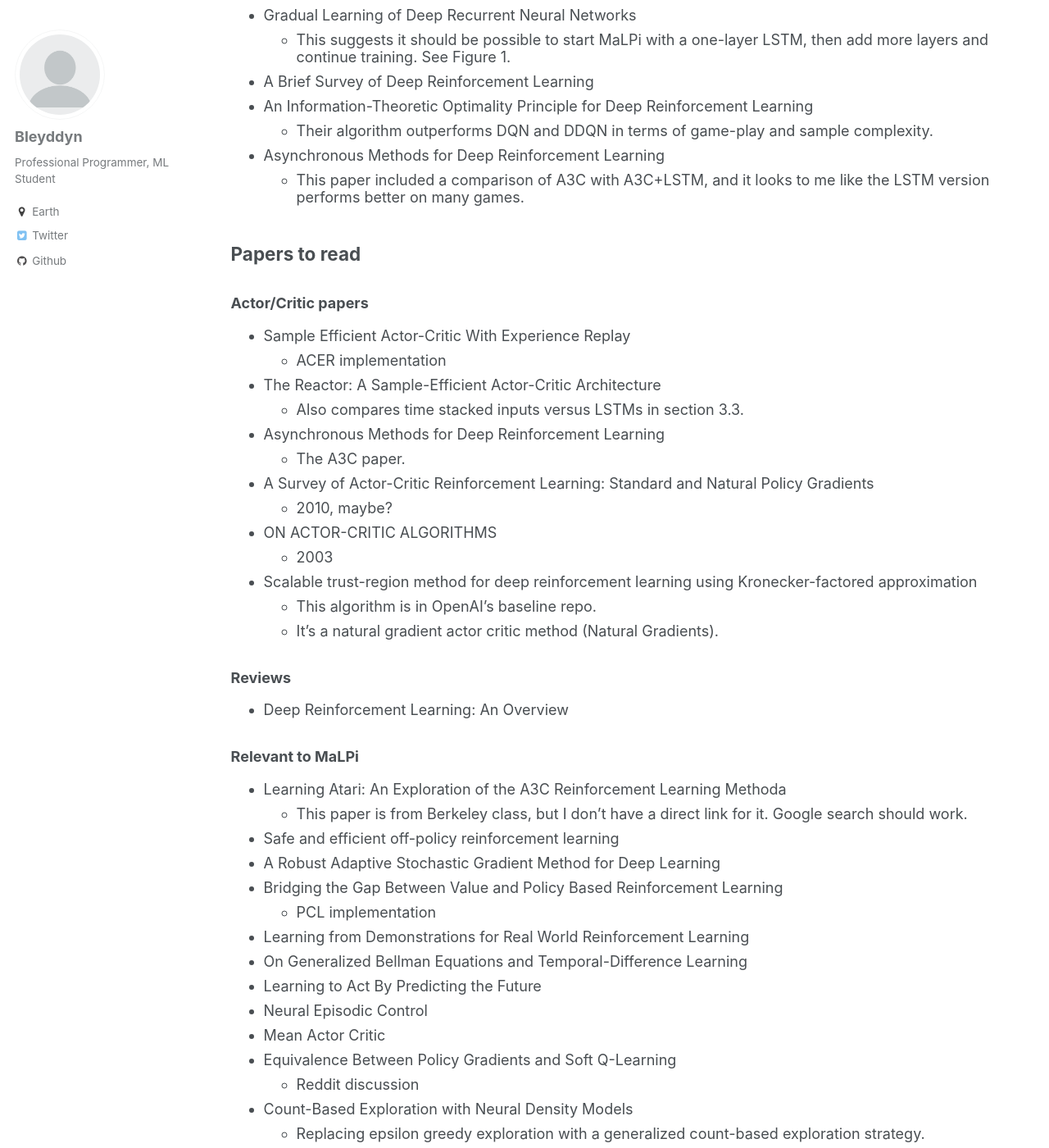
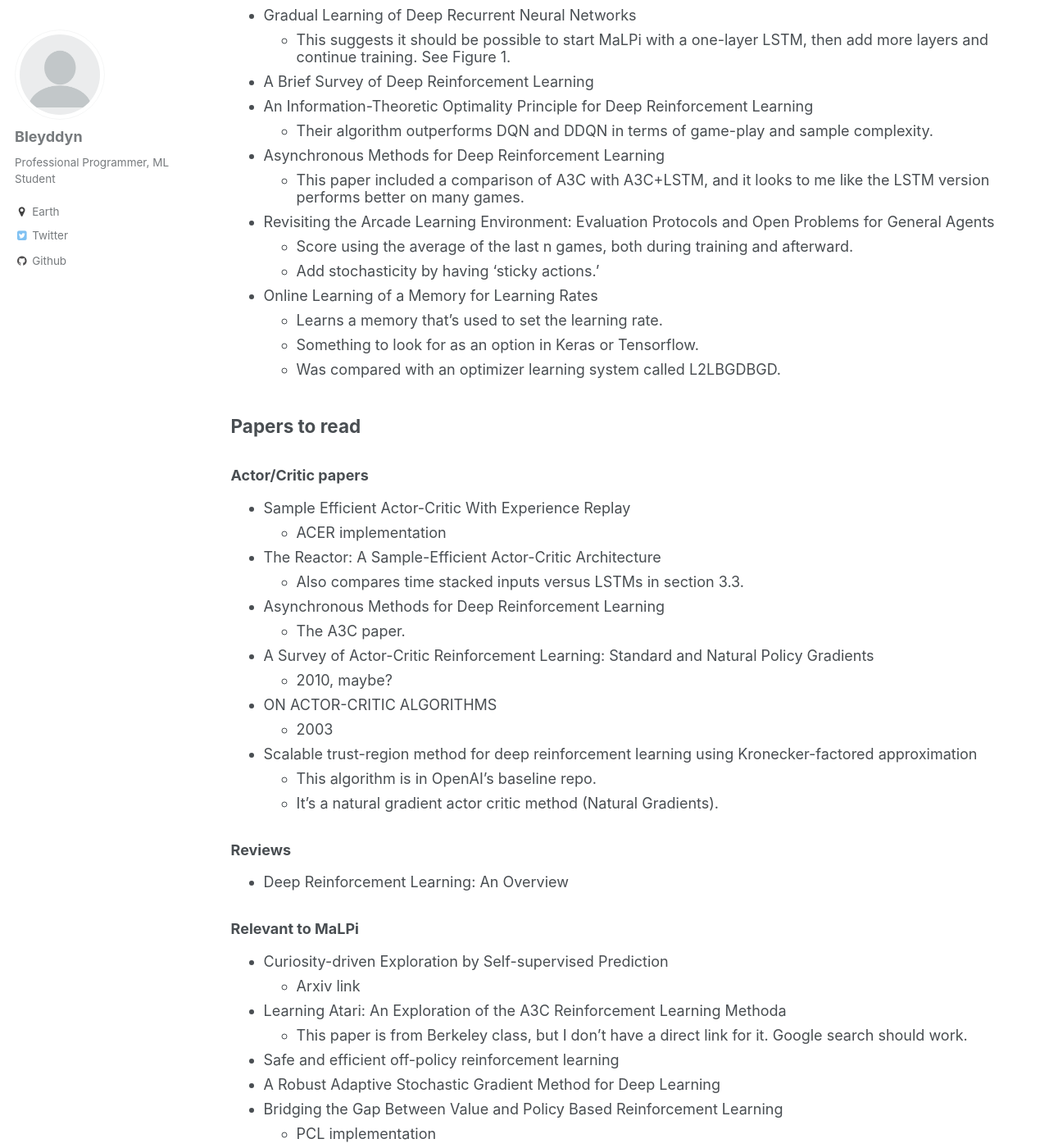
Before and after one commit to Bleyddyn/Bleyddyn.github.io, a Jekyll site: the page built from _pages/publications.md, in a window 1280 px wide and 1400 px high, scrolled down 2531 px. Shown: the whole window at 82% size. Built offline with Jekyll 4.4.1, drawn with Linux system fonts in a browser that asks for light colours; some of the changed text lies outside the part shown.

Commit message:
Added more papers and brief notes for two.

```diff
--- a/_pages/publications.md
+++ b/_pages/publications.md
@@ -29,6 +29,13 @@ author_profile: true
   * Their algorithm outperforms DQN and DDQN in terms of game-play and sample complexity.
 * [Asynchronous Methods for Deep Reinforcement Learning](https://arxiv.org/pdf/1602.01783.pdf)
   * This paper included a comparison of A3C with A3C+LSTM, and it looks to me like the LSTM version performs better on many games.
+* [Revisiting the Arcade Learning Environment: Evaluation Protocols and Open Problems for General Agents](https://arxiv.org/abs/1709.06009)
+  * Score using the average of the last n games, both during training and afterward.
+  * Add stochasticity by having 'sticky actions.'
+* [Online Learning of a Memory for Learning Rates](https://arxiv.org/pdf/1709.06709.pdf)
+  * Learns a memory that's used to set the learning rate.
+  * Something to look for as an option in Keras or Tensorflow.
+  * Was compared with an optimizer learning system called L2LBGDBGD.
 
 ## Papers to read
 
@@ -54,6 +61,8 @@ author_profile: true
 
 ### Relevant to MaLPi
 
+* [Curiosity-driven Exploration by Self-supervised Prediction](https://pathak22.github.io/noreward-rl/)
+  * [Arxiv link](https://arxiv.org/abs/1705.05363)
 * Learning Atari: An Exploration of the A3C Reinforcement Learning Methoda
   * This paper is from Berkeley class, but I don't have a direct link for it. Google search should work.
 * [Safe and efficient off-policy reinforcement learning](https://arxiv.org/abs/1606.02647)
@@ -112,6 +120,8 @@ author_profile: true
 * [A Theoretically Grounded Application of Dropout in Recurrent Neural Networks](https://arxiv.org/abs/1512.05287)
   * Variational or Bayesian Dropout, for use with RNN's.
 * [Training RNNs as Fast as CNNs](https://arxiv.org/abs/1709.02755)
+* [The Uncertainty Bellman Equation and Exploration](https://arxiv.org/abs/1709.05380)
+* [Lifelong Learning with Dynamically Expandable Networks](https://arxiv.org/abs/1708.01547)
 
 ### Not as relevant to MaLPi, but interesting
 
@@ -142,3 +152,4 @@ ss [Concrete Dropout](https://arxiv.org/abs/1705.07832)
 * [Anytime Neural Networks via Joint Optimization of Auxiliary Losses](https://arxiv.org/abs/1708.06832)
 * [Language Grounding for Robotics accepted papers](https://robonlp2017.github.io/accepted.html)
 * Yuke Zhu, Roozbeh Mottaghi, Eric Kolve, Joseph J Lim, Abhinav Gupta, Li Fei- Fei, and Ali Farhadi. Target-driven Visual Navigation in Indoor Scenes using Deep Reinforcement Learning. In ICRA, 2017.
+* [Augmenting End-to-End Dialog Systems with Commonsense Knowledge](https://arxiv.org/abs/1709.05453)
```
Also changed, not shown: other parts of _pages/publications.md (+0 -1 lines).
